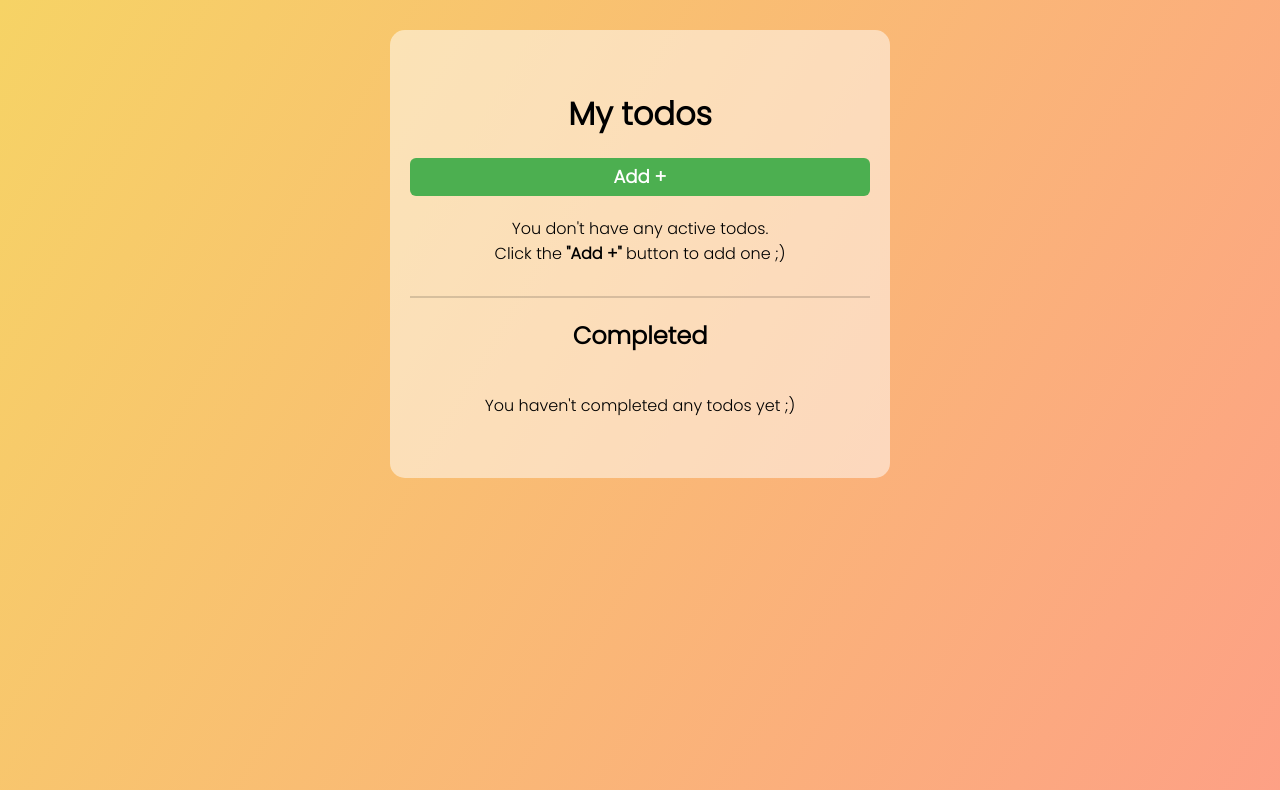
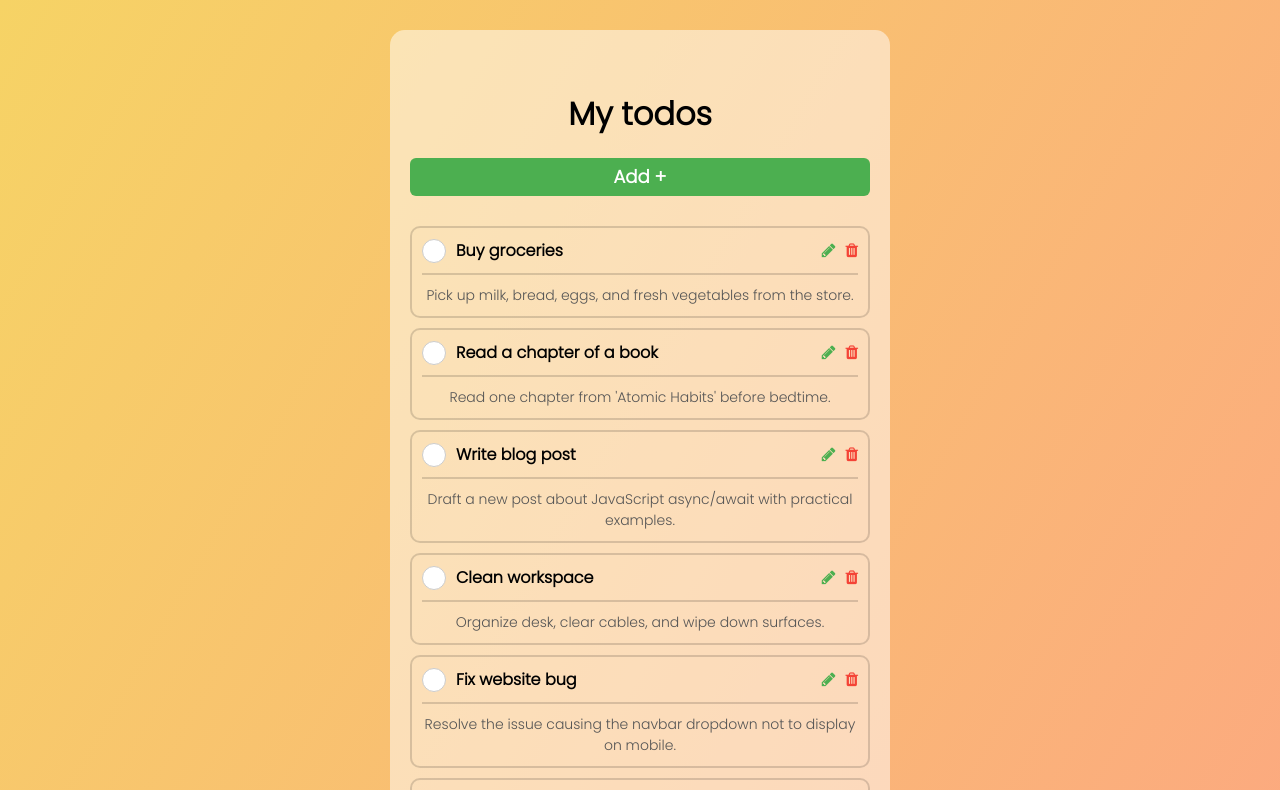
Before and after one commit to luAr26101/todo-app, a React (Create React App) app: page / in a window 1280 px wide. Shown: the top 790 px of the page. Built offline with nearby package versions, Linux system fonts and the light colour scheme.

Commit message:
Clean App.jsx.

```diff
--- a/src/App.jsx
+++ b/src/App.jsx
@@ -7,7 +7,7 @@ import CompletedTodos from "./components/completed-todos/CompletedTodos";
 import Modal from "./components/modal/Modal";
 import TodoForm from "./components/todo-form/TodoForm";
 
-const TODOS_MOCK = [
+const TODOS_DATA = [
   {
     id: "3fa85f64-5717-4562-b3fc-2c963f66afa6",
     title: "Buy groceries",
@@ -81,7 +81,7 @@ function App() {
     title: "",
     description: "",
   };
-  const [todos, setTodos] = useState([]);
+  const [todos, setTodos] = useState(TODOS_DATA);
   const [isModalOpen, setIsModalOpen] = useState(false);
   const [formData, setFormData] = useState(initialFormData);
   const completedTodos = todos.filter((todo) => todo.completed === true);
@@ -137,7 +137,6 @@ function App() {
   return (
     <div className='App'>
       <div className='app-container'>
-        {/* <TodoForm /> */}
         <Card>
           <h1>My todos</h1>
           <Button onClick={() => handleOpenModal()}>Add +</Button>
@@ -149,9 +148,7 @@ function App() {
               openModal={handleOpenModal}
             />
           </div>
-
           <div className='separator'></div>
-
           <h2>Completed</h2>
           <div className='list-container'>
             <CompletedTodos
```
